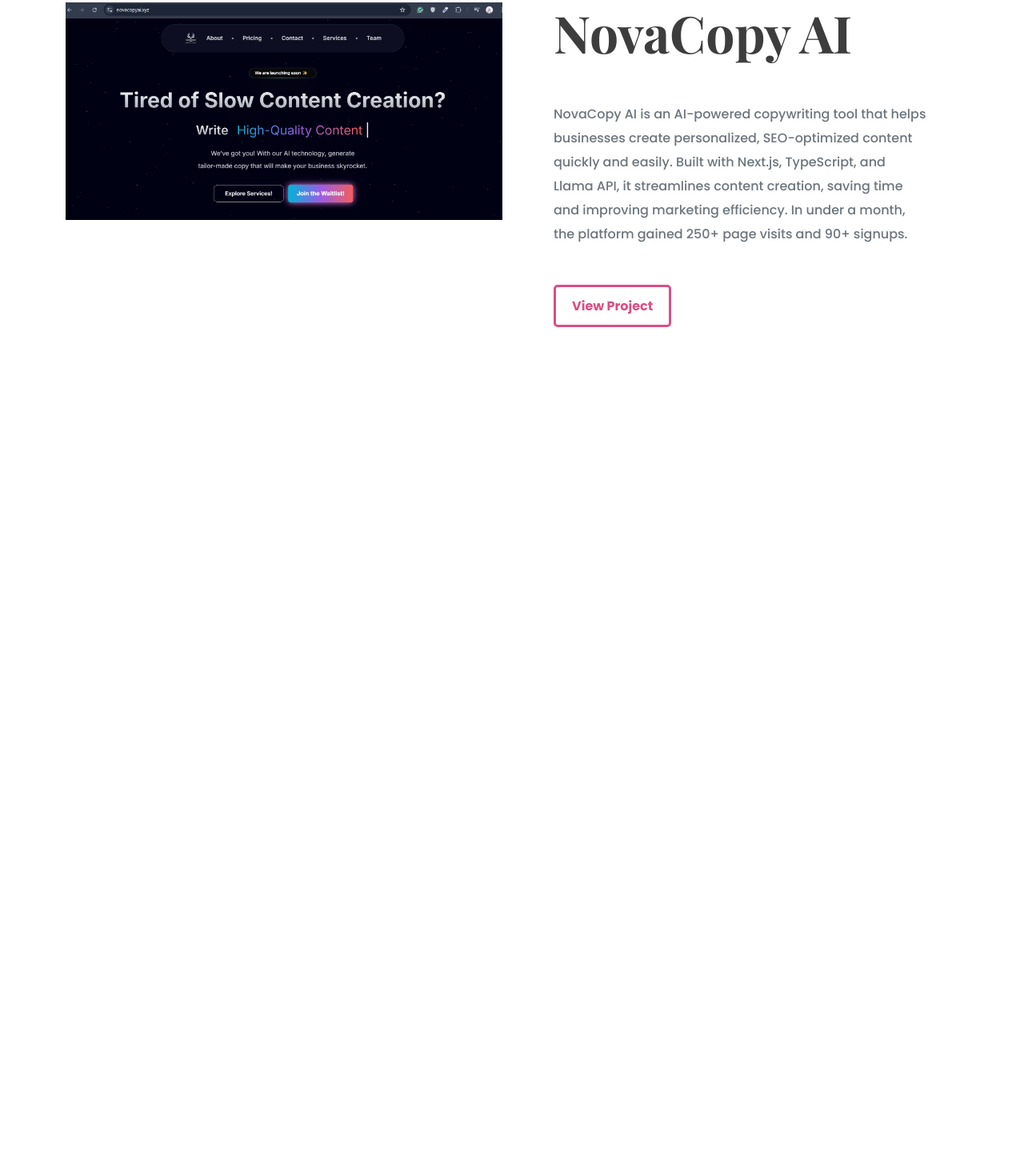
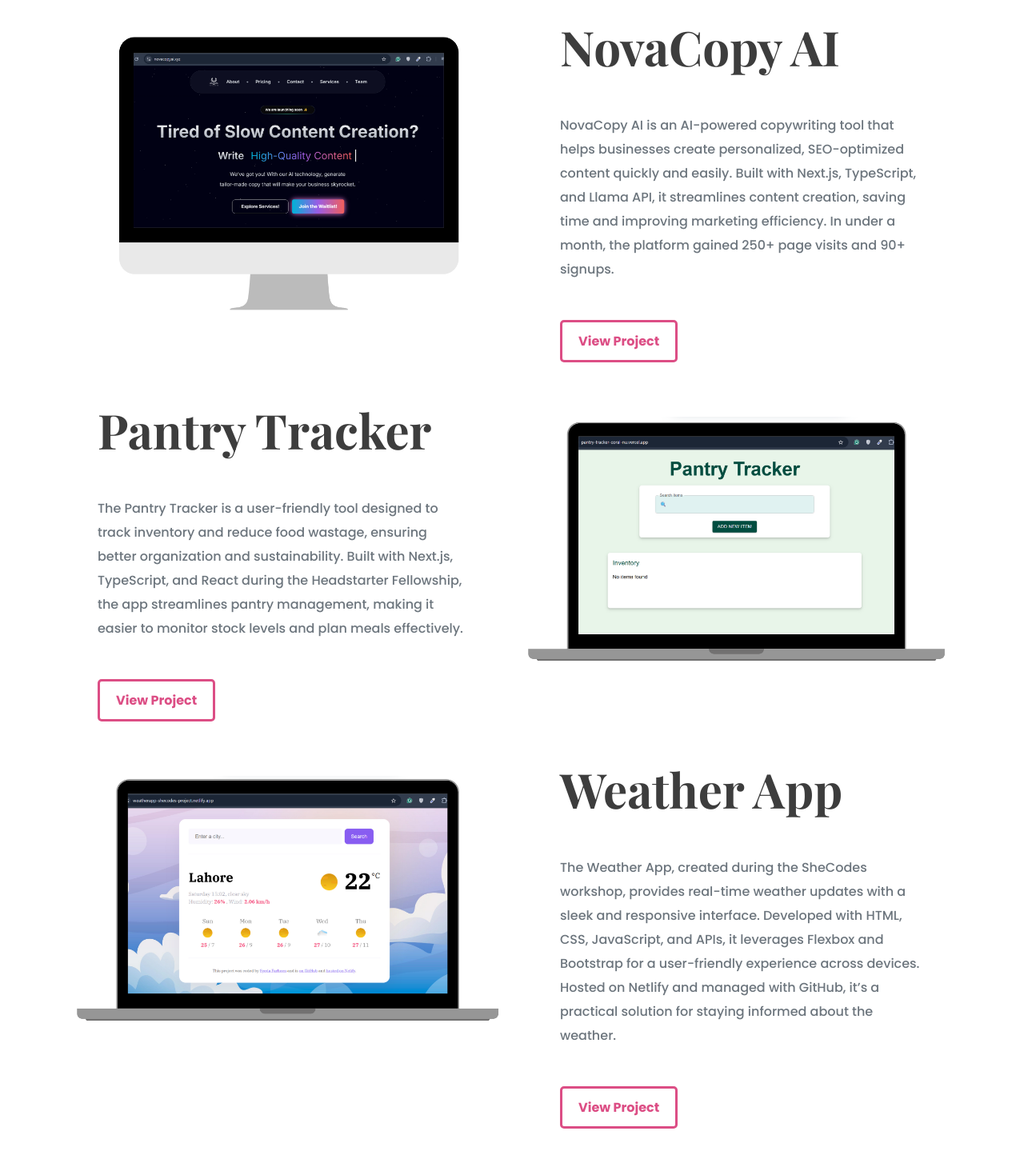
Before and after one commit to SyedaFarheen1/SheCodes-Responsive-Portfolio, a plain HTML site: page index.html in a window 1280 px wide. Shown: the part 829-2278 px from the top of the page at 80% size. Before the commit the page ends 1318 px from the top, so only its background shows below. Drawn offline with nearby package versions, Linux system fonts and the light colour scheme.

Commit message:
Integrated Homepage Content

```diff
--- a/index.html
+++ b/index.html
@@ -43,10 +43,10 @@
     <div class="projects">
       <p class="text-center m-5">~ My Projects ~</p>
       <div class="container">
-        <div class="row">
-          <div class="col d-none d-lg-block">
+        <div class="row mb-5">
+          <div class="col d-none d-lg-block project-image">
             <img
-              src="/novacopy-evidence.png"
+              src="/novacopy-evidence 2.png"
               class="img-fluid"
               alt="NovaCopy AI"
             />
@@ -62,7 +62,63 @@
                 marketing efficiency. In under a month, the platform gained 250+
                 page visits and 90+ signups.
               </p>
-              <a href="#" class="btn btn-projects">View Project</a>
+              <a href="https://www.novacopyai.xyz/" class="btn btn-projects"
+                >View Project</a
+              >
+            </div>
+          </div>
+        </div>
+        <div class="row mb-5">
+          <div class="col">
+            <div class="project-description">
+              <h2 class="mb-5">Pantry Tracker</h2>
+              <p class="mb-5 text-muted">
+                The Pantry Tracker is a user-friendly tool designed to track
+                inventory and reduce food wastage, ensuring better organization
+                and sustainability. Built with Next.js, TypeScript, and React
+                during the Headstarter Fellowship, the app streamlines pantry
+                management, making it easier to monitor stock levels and plan
+                meals effectively.
+              </p>
+              <a
+                href="https://pantry-tracker-coral-nu.vercel.app/"
+                class="btn btn-projects"
+                >View Project</a
+              >
+            </div>
+          </div>
+          <div class="col d-none d-lg-block project-image">
+            <img
+              src="/Pantry-Tracker-evidence.png"
+              class="img-fluid"
+              alt="Pantry Tracker"
+            />
+          </div>
+        </div>
+        <div class="row mb-5">
+          <div class="col d-none d-lg-block project-image">
+            <img
+              src="/Weather-app-evidence.png"
+              class="img-fluid"
+              alt="Weather App"
+            />
+          </div>
+          <div class="col">
+            <div class="project-description">
+              <h2 class="mb-5">Weather App</h2>
+              <p class="mb-5 text-muted">
+                The Weather App, created during the SheCodes workshop, provides
+                real-time weather updates with a sleek and responsive interface.
+                Developed with HTML, CSS, JavaScript, and APIs, it leverages
+                Flexbox and Bootstrap for a user-friendly experience across
+                devices. Hosted on Netlify and managed with GitHub, it’s a
+                practical solution for staying informed about the weather.
+              </p>
+              <a
+                href="https://weatherapp-shecodes-project.netlify.app/"
+                class="btn btn-projects"
+                >View Project</a
+              >
             </div>
           </div>
         </div>
--- a/styles/portfolio.css
+++ b/styles/portfolio.css
@@ -20,7 +20,7 @@
 }
 
 h2 {
-  font-size: 64px;
+  font-size: 60px;
 }
 
 p {
@@ -54,13 +54,15 @@
 }
 
 .hero h1 {
-  font-size: 96px;
+  font-size: 93px;
+  line-height: 1.5;
 }
 
 .hero p {
   font-size: 36px;
   font-weight: bold;
   margin: 0;
+  line-height: 1.5;
 }
 
 .hero h2 {
@@ -71,7 +73,7 @@
 }
 
 .projects {
-  padding: 80px 20px;
+  padding: 50px 20px;
 }
 
 .projects .btn {
@@ -90,10 +92,38 @@
   color: white;
 }
 
-.projects .project-img {
-  background-color: var(--background-color);
-}
-
 .projects .project-description {
   padding: 0 40px;
 }
+
+.projects .project-image {
+  padding: 20px; /* Add padding for a nice look */
+  text-align: center; /* Center align the image */
+}
+
+.projects .project-image img {
+  max-width: 100%; /* Ensure the image is responsive */
+  height: auto; /* Maintain aspect ratio */
+  max-height: 350px; /* Shrink the image */
+}
+
+@media (max-width: 960px) {
+  .hero h1 {
+    font-size: 50px;
+  }
+  .hero p {
+    font-size: 24px;
+  }
+  h2 {
+    font-size: 40px;
+  }
+
+  .hero {
+    padding: 80px 20px;
+  }
+
+  .project-description {
+    padding: 0;
+    text-align: center;
+  }
+}
```
Also changed, not shown: Pantry-Tracker-evidence.png (added), Weather-app-evidence.png (added), novacopy-evidence 2.png (added).
